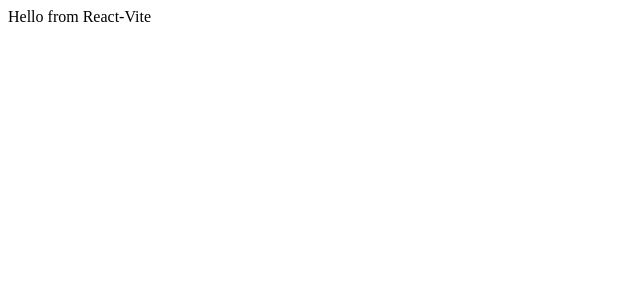
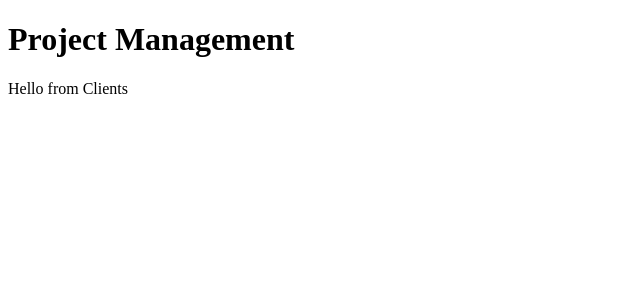
Before and after one commit to mistertandon/graphql-poc-010-traversy-media, a React (Vite) app in the folder client/: page / in a window 1280 px wide. Shown: the top 300 px of the page, without its empty margins (0-640 px from the left). Built offline with nearby package versions, Linux system fonts and the light colour scheme.

Commit message:
feat: Develop Header, Clients ReactJS component Integrate basic GraphQL functionality in ReactJS app, Wrap App component around ApolloProvider

```diff
--- a/client/package.json
+++ b/client/package.json
@@ -10,8 +10,11 @@
     "preview": "vite preview"
   },
   "dependencies": {
+    "@apollo/client": "^3.7.13",
+    "graphql": "^16.6.0",
     "react": "^18.2.0",
-    "react-dom": "^18.2.0"
+    "react-dom": "^18.2.0",
+    "react-ionicons": "^4.2.0"
   },
   "devDependencies": {
     "@types/react": "^18.0.28",
--- a/client/src/App.jsx
+++ b/client/src/App.jsx
@@ -1,14 +1,13 @@
-import './App.scss'
+import './App.scss';
+import { Header, Clients } from "./components";
 
 function App() {
 
   return (
-
     <div>
-      Hello from React-Vite
+      <Header />
+      <Clients />
     </div>
-
-
   )
 }
 
--- /dev/null
+++ b/client/src/components/Clients/Clients.jsx
@@ -0,0 +1,11 @@
+import "./Clients.scss"
+const Clients = () => {
+
+    return (
+        <div>
+            Hello from Clients
+        </div>
+    )
+}
+
+export default Clients;
--- /dev/null
+++ b/client/src/components/Clients/index.jsx
@@ -0,0 +1,2 @@
+import Clients from "./Clients";
+export { Clients };
--- /dev/null
+++ b/client/src/components/Header/Header.jsx
@@ -0,0 +1,11 @@
+import "./Header.scss";
+
+const Header = () => {
+    return (
+        <header>
+            <h1>Project Management</h1>
+        </header>
+    )
+}
+
+export default Header;
--- /dev/null
+++ b/client/src/components/Header/index.jsx
@@ -0,0 +1,4 @@
+import Header from "./Header";
+export {
+    Header
+}
--- /dev/null
+++ b/client/src/components/index.jsx
@@ -0,0 +1,3 @@
+import { Header } from "./Header";
+import { Clients } from "./Clients";
+export { Header, Clients };
--- a/client/src/main.jsx
+++ b/client/src/main.jsx
@@ -1,10 +1,18 @@
 import React from 'react'
 import ReactDOM from 'react-dom/client'
-import App from './App.jsx'
-import './index.scss'
+import { ApolloProvider, ApolloClient, InMemoryCache } from "@apollo/client";
+import App from './App.jsx';
+import './index.scss';
+
+const client = new ApolloClient({
+  uri: "http://localhost:8000/graphql",
+  cache: new InMemoryCache(),
+});
 
 ReactDOM.createRoot(document.getElementById('root')).render(
   <React.StrictMode>
-    <App />
+    <ApolloProvider client={client}>
+      <App />
+    </ApolloProvider>
   </React.StrictMode>,
 )
```
Also changed, not shown: client/src/components/Clients/Clients.scss (added), client/src/components/Header/Header.scss (added), 2 other files (tests, documents, lock files or other folders).
